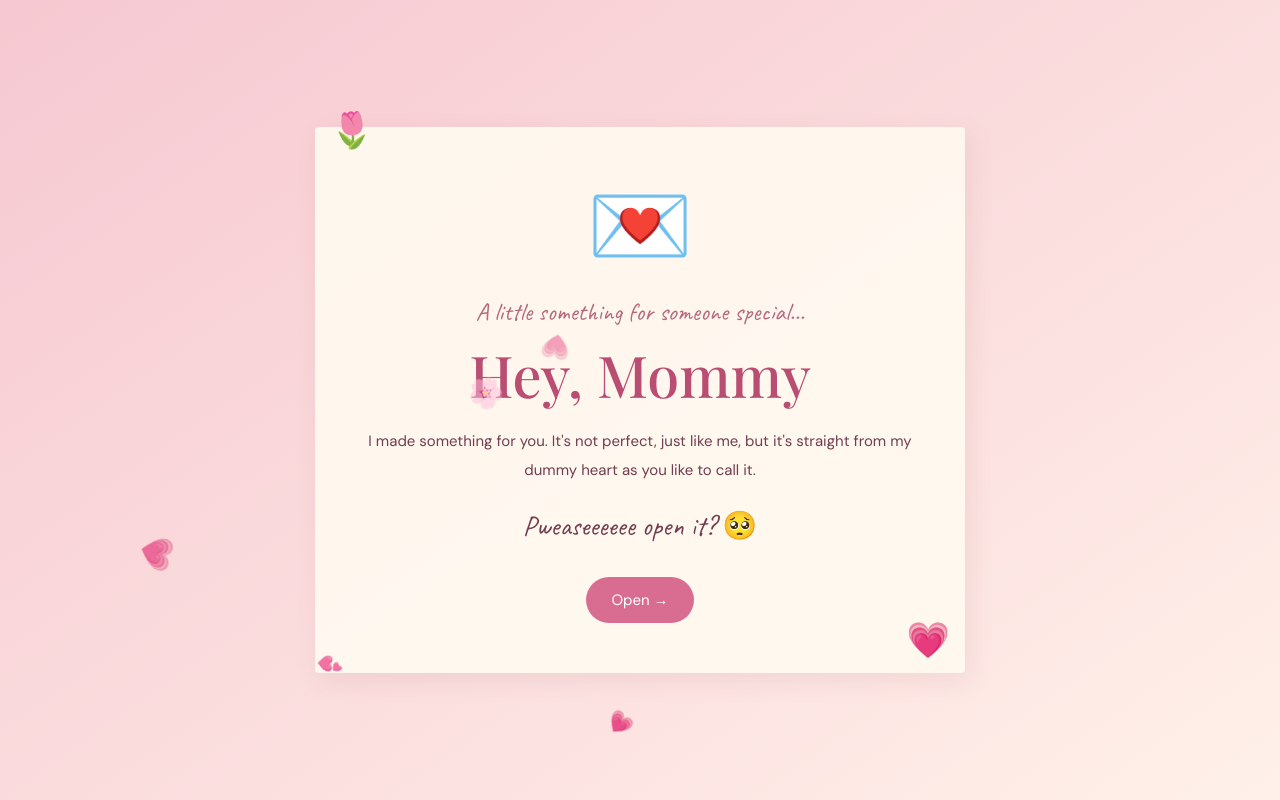
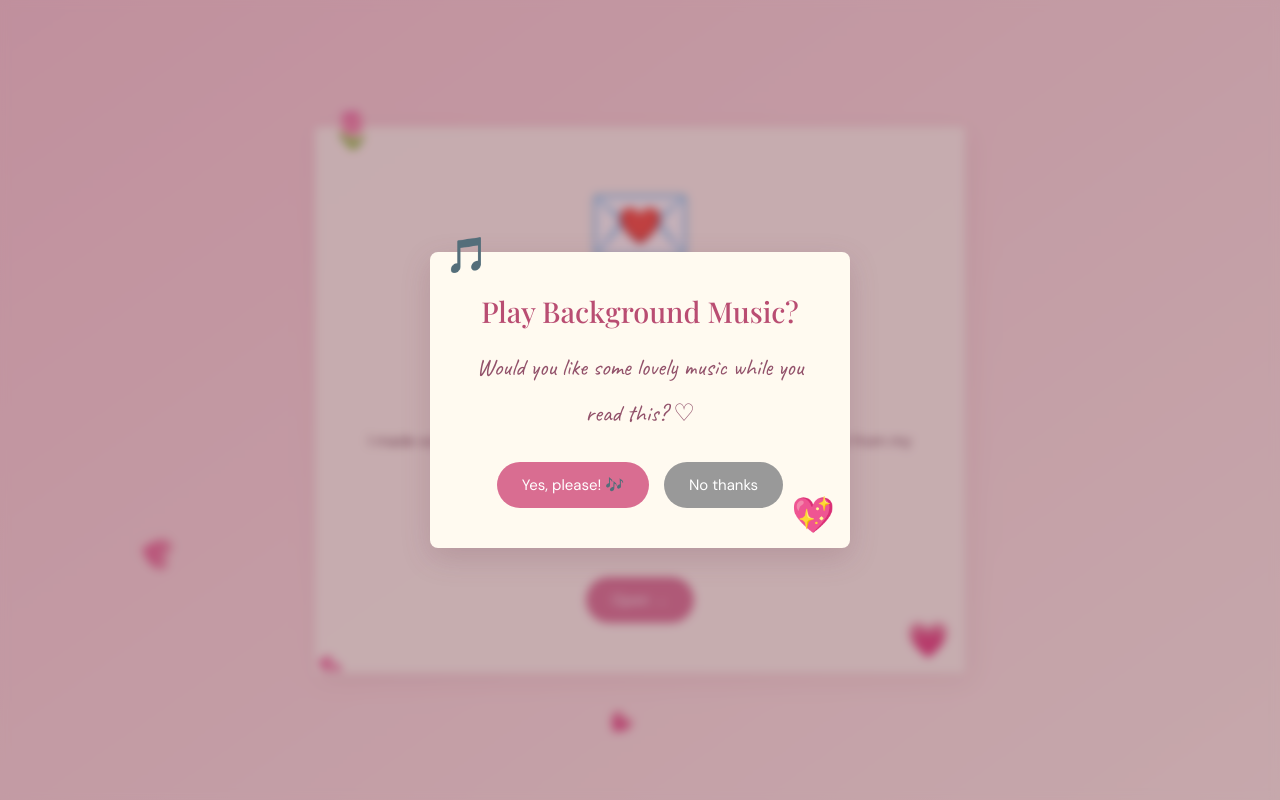
Before and after one commit to dkconnect/sorrryyyyyyyyyyy-mommy, a plain HTML site: page index.html in a window 1280 px wide. Shown: the top 800 px of the page. Drawn offline with nearby package versions, Linux system fonts and the light colour scheme; a web font is replaced by a local one.

Commit message:
Update index.html

```diff
--- a/index.html
+++ b/index.html
@@ -1,10 +1,9 @@
-
 <!DOCTYPE html>
 <html lang="en">
 <head>
 <meta charset="UTF-8">
 <meta name="viewport" content="width=device-width, initial-scale=1.0">
-<title>For For you mommy 💗</title>
+<title>For you mommy 💗</title>
 
 <link href="https://fonts.googleapis.com/css2?family=Caveat:wght@400;600;700&family=DM+Sans:wght@400;500;600;700&family=Playfair+Display:ital,wght@0,500;0,600;1,500&display=swap" rel="stylesheet">
 
@@ -22,6 +21,53 @@ body {
   --pink: #e99aaf;
   --dark: #a94d6b;
   --paper: #fffaf0;
+}
+
+/* Music Dialog Overlay */
+#musicModal {
+  position: fixed;
+  top: 0;
+  left: 0;
+  width: 100vw;
+  height: 100vh;
+  background: rgba(113, 61, 80, 0.4);
+  backdrop-filter: blur(5px);
+  display: flex;
+  justify-content: center;
+  align-items: center;
+  z-index: 9999;
+  transition: opacity 0.3s ease;
+}
+
+.modal-card {
+  background: var(--paper);
+  padding: 40px 30px;
+  max-width: 420px;
+  width: 90%;
+  border-radius: 8px;
+  text-align: center;
+  box-shadow: 0 10px 30px rgba(113, 61, 80, 0.2);
+  position: relative;
+}
+
+.modal-card h2 {
+  font-family: 'Playfair Display', serif;
+  color: #b94d72;
+  font-size: 1.8rem;
+  margin-bottom: 10px;
+}
+
+.modal-card p {
+  font-family: 'Caveat', cursive;
+  font-size: 24px;
+  color: #92516a;
+  margin-bottom: 25px;
+}
+
+.modal-buttons {
+  display: flex;
+  justify-content: center;
+  gap: 15px;
 }
 
 section {
@@ -52,8 +98,6 @@ h1 {
   font-size: clamp(2.2rem, 7vw, 3.6rem);
   color: #b94d72;
 }
-
-h2 { font-size: 2rem; }
 
 p {
   line-height: 1.9;
@@ -264,7 +308,21 @@ footer {
 
 <body>
 
-<audio id="bgMusic" autoplay loop preload="auto" playsinline>
+<!-- MUSIC SELECTION DIALOG BOX -->
+<div id="musicModal">
+  <div class="modal-card">
+    <div class="sticker" style="top:-20px; left:15px">🎵</div>
+    <div class="sticker" style="bottom:10px; right:15px">💖</div>
+    <h2>Play Background Music?</h2>
+    <p>Would you like some lovely music while you read this? ♡</p>
+    <div class="modal-buttons">
+      <button onclick="handleMusicChoice(true)">Yes, please! 🎶</button>
+      <button onclick="handleMusicChoice(false)" style="background: #999;">No thanks</button>
+    </div>
+  </div>
+</div>
+
+<audio id="bgMusic" loop preload="auto" playsinline>
   <source src="song.mp3" type="audio/mpeg">
   Your browser does not support audio playback.
 </audio>
@@ -299,7 +357,7 @@ footer {
   <div class="paper">
     <div class="tape"></div>
 
-    <h1 class="center">You are speacial</h1>
+    <h1 class="center">You are special</h1>
     <p class="center subtitle">♡</p>
 
     <div class="photo-grid">
@@ -545,27 +603,25 @@ noBtn.addEventListener("click", function(e) {
   moveNoButton();
 });
 
-
-// Automatically try to play the custom background music when the page opens.
+// Music Dialog Choice Handling
 const bgMusic = document.getElementById("bgMusic");
 bgMusic.volume = 0.45;
 
-function startBackgroundMusic() {
-  if (!bgMusic || !bgMusic.paused) return;
+function handleMusicChoice(playMusic) {
+  const modal = document.getElementById("musicModal");
 
-  bgMusic.play().catch(error => {
-    // Browsers may block audible autoplay until the visitor interacts with the page.
-    console.log("Autoplay was blocked; music will start after the first interaction.", error);
-  });
+  if (playMusic) {
+    bgMusic.play().catch(error => {
+      console.log("Playback failed:", error);
+    });
+  }
+
+  // Smoothly fade out and hide the dialog box
+  modal.style.opacity = "0";
+  setTimeout(() => {
+    modal.style.display = "none";
+  }, 300);
 }
-
-// Initial autoplay attempt.
-window.addEventListener("load", startBackgroundMusic);
-
-// If autoplay is blocked, start on the visitor's first interaction anywhere on the page.
-["pointerdown", "touchstart", "keydown"].forEach(eventName => {
-  document.addEventListener(eventName, startBackgroundMusic, { once: true, passive: true });
-});
 
 </script>
 </body>
```
